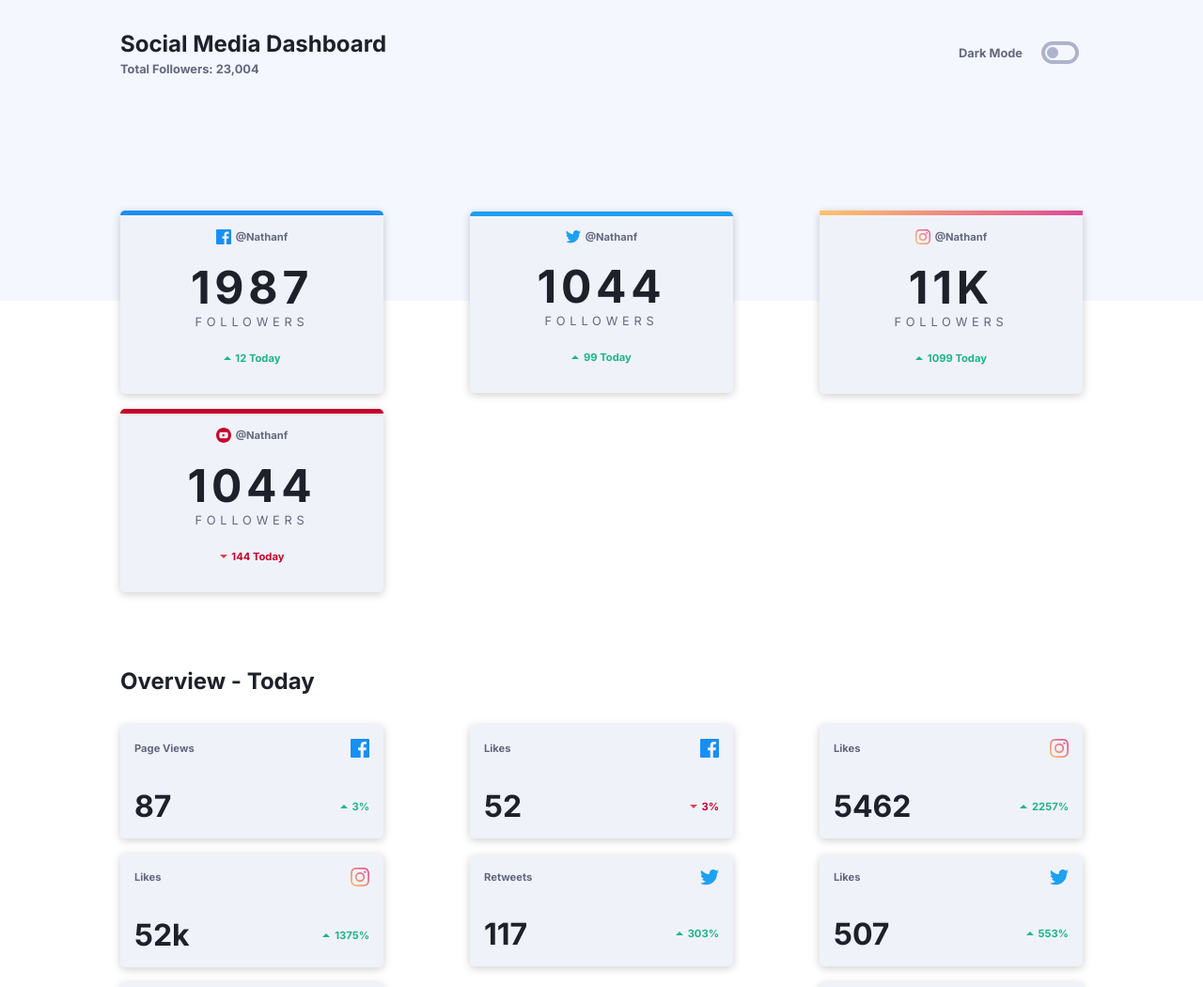
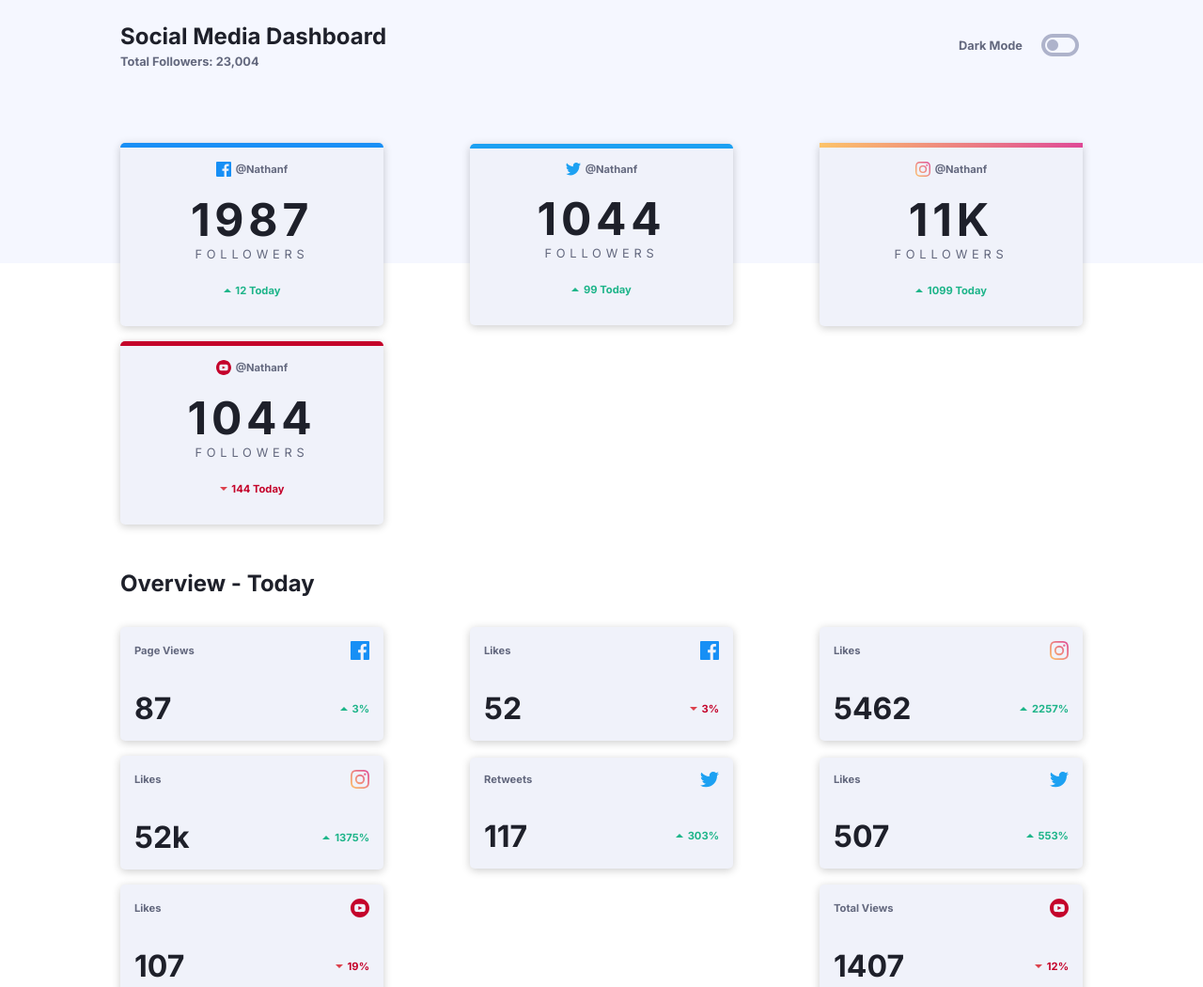
Before and after one commit to bahati7/social-media-dashboard-with-theme-switcher-master, a plain HTML site: page index.html in a window 1280 px wide. Shown: the top 1050 px of the page at 94% size. Drawn offline with nearby package versions, Linux system fonts and the light colour scheme.

Commit message:
updated style

```diff
--- a/style.css
+++ b/style.css
@@ -53,8 +53,8 @@ body{
     display: flex;
     align-items: start;
     justify-content: space-between;
-    padding: 2rem 10%;
-    height: 40vh;
+    padding: 1.5rem 10%;
+    height: 35vh;
     background-color: var(--bgColorTop);
 }
 .title h2{
@@ -90,7 +90,7 @@ body{
     justify-content: space-between;
     flex-wrap: wrap;
     gap: 1rem;
-    padding: 2rem 10%;
+    padding: 0 10%;
     margin-top: -10%;
 }
 .social_card{
```
